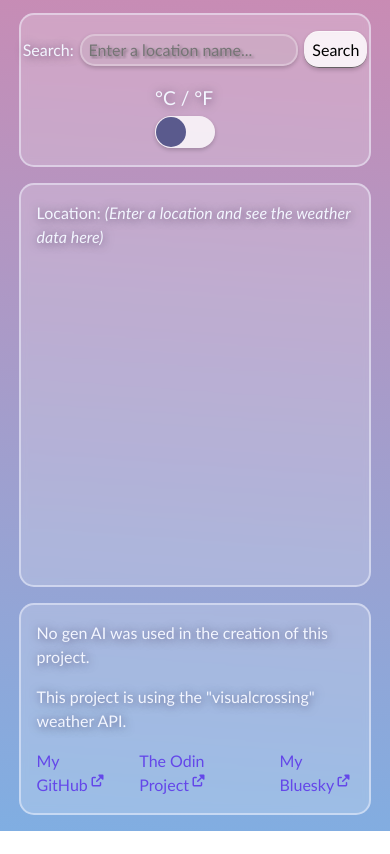
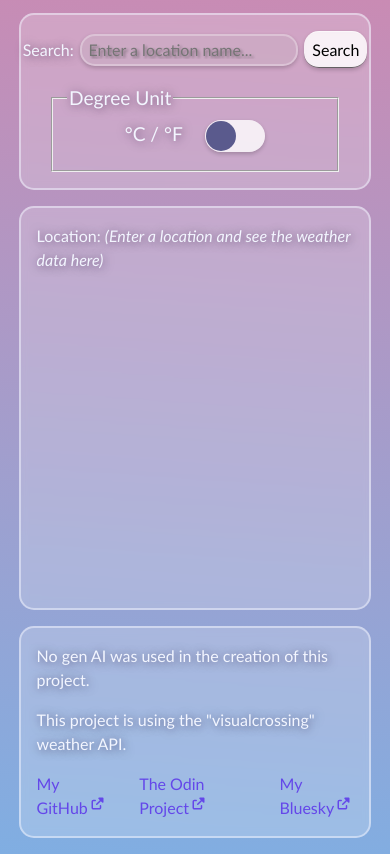
Before and after one commit to SapphicBear/simpleWeather, a website built with webpack: page src/index.html in a window 390 px wide. Shown: the part 103-957 px from the top of the page. Before the commit the page ends 934 px from the top, so only its background shows below. Built offline with nearby package versions, Linux system fonts and the light colour scheme.

Commit message:
Feat: fix custom switch for a11y

```diff
--- a/src/index.html
+++ b/src/index.html
@@ -21,11 +21,15 @@
           />
           <button type="button" class="search-button">Search</button>
         </div>
-        <div class="temp-unit-switch">
-        <p class="unit">°C / °F</p>
-        <input type="checkbox" name="unit-choice" id="unit-choice" class="inactive">
-        <label for="unit-choice" class="switch"></label>
-      </div>
+          <fieldset class="temp-unit-switch">
+            <legend>Degree Unit</legend>
+            <div class="switch-container">
+              <p class="unit">°C / °F</p>
+              <label for="unit-choice" class="switch">
+                <input type="checkbox" name="unit-choice" id="unit-choice" class="inactive" role="switch">
+              </label>
+            </div>
+          </fieldset>
       </header>
       <main>
         <div class="information">
--- a/src/style.css
+++ b/src/style.css
@@ -176,16 +176,18 @@ button {
   gap: 1.6rem;
   justify-content: space-between;
 }
-.temp-unit-switch {
-  width: 80px;
-  height: 50px;
+.switch-container {
+  width: 10rem;
+  height: 4rem;
   display: flex;
   flex-direction: column;
+  justify-content: space-around;
+  align-items: center;
   gap: 0.2rem;
-  place-self: start;
+  place-self: center;
   grid-row: 1;
 }
-.switch {
+ .switch {
   background: var(--transparent-glass);
   box-shadow: rgba(0, 0, 0, 0.2) 0 2px 4px;
   width: 50px;
@@ -206,10 +208,14 @@ button {
     }
 }
 input[type="checkbox"] {
-  display: none;
+  opacity: 0;
 }
-input:checked + .switch::before {
+.switch:has(input:checked)::before {
   transform: translateX(26px);
+}
+.switch:has(input:focus) {
+  border: red 2px solid;
+
 }
 h1, header, main, footer {
   transition-duration: 250ms;
@@ -217,6 +223,9 @@ h1, header, main, footer {
         background: rgba(211, 115, 255, 0.384);
       }
 }
+ fieldset {
+    width: 22rem;
+  }
 
 @media (max-width: 500px) {
   body {
@@ -233,6 +242,14 @@ h1, header, main, footer {
   header, main, footer, h1 {
     width: 22rem;
     padding: 1rem;
+  }
+   fieldset {
+    width: 20rem;
+    > .switch-container {
+      display: flex;
+      flex-direction: row;
+      align-items: start;
+    }
   }
   header {
     .search-area {
@@ -281,6 +298,14 @@ h1, header, main, footer {
     max-width: 100vh;
     max-height: 139vh;
   }
+  fieldset {
+    max-width: 16rem;
+    > .switch-container {
+      display: flex;
+      flex-direction: row;
+      align-items: start;
+    }
+  }
    header, main, footer, h1 {
     width: min(19.8rem, 22rem);
     margin: 0 1rem 0 1rem;
```
